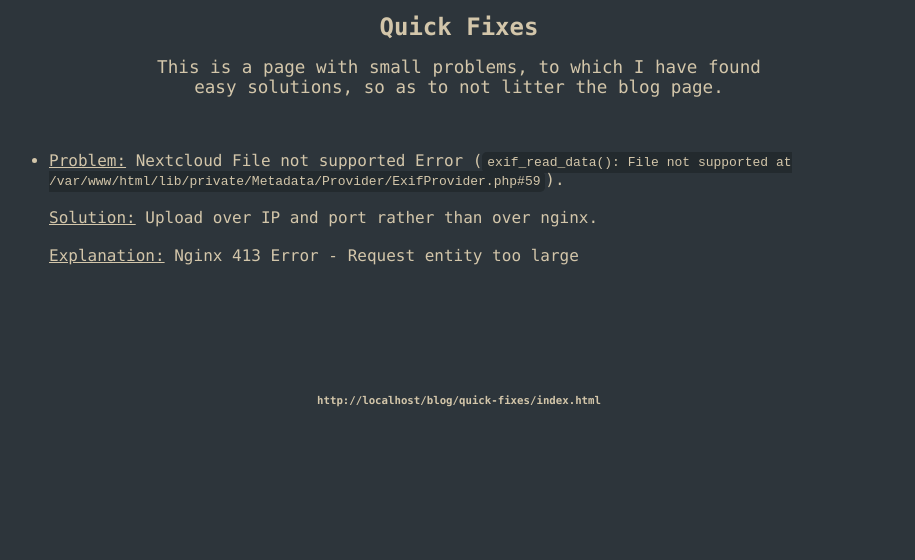
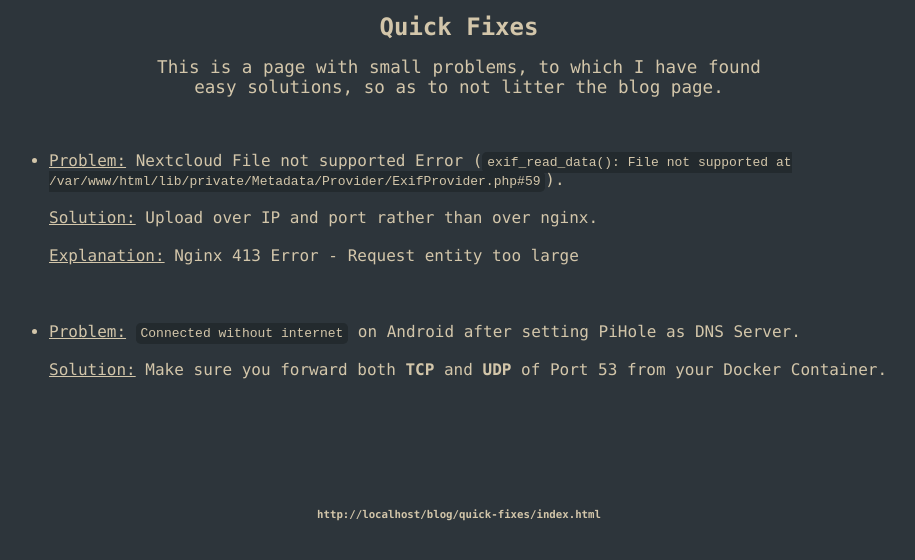
Before and after one commit to jolzem/jolzem.github.io, a plain HTML site: page blog/quick-fixes/index.html in a window 1280 px wide. Shown: the part 140-700 px from the top of the page, without its empty margins (181-1096 px from the left). Drawn offline with Linux system fonts and the light colour scheme; a web font is replaced by a local one.

Commit message:
added pihole android fix to quick fixes

```diff
--- a/blog/quick-fixes/index.html
+++ b/blog/quick-fixes/index.html
@@ -38,6 +38,13 @@
                         </a><br>
                 </li>
                 <br>
+                <li>
+                    <u>Problem:</u>
+                        <code>Connected without internet</code> on Android after setting PiHole as DNS Server.<br>
+                    <u>Solution:</u>
+                    Make sure you forward both <b>TCP</b> and <b>UDP</b> of Port 53 from your Docker Container.<br>
+                </li>
+                <br>
                 <!--<li>
                     <u>Problem:</u>
                          (<code></code>).<br>
```
